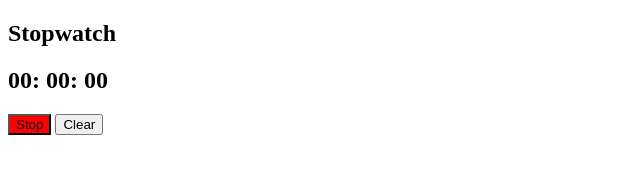
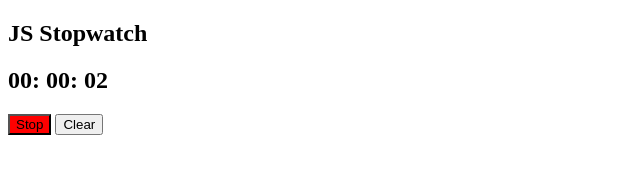
Before and after one commit to tiy-greenville-frontend-2016-feb/2.4-stopwatch, a plain HTML site: page index.html in a window 1280 px wide. Both pictures are taken after a click on the button "Start". Shown: the full height of the page, 0-640 px from the left. Drawn offline with Linux system fonts and the light colour scheme.

Commit message:
start button gets counter going.

```diff
--- a/index.html
+++ b/index.html
@@ -18,9 +18,8 @@
       <span class="seconds">00</span>
     </h1>
 
-    <button class="start">Start</button>
+    <button class="start" id="start-button">Start</button>
     <button class="clear">Clear</button>
-
   </section>
 
   <script src="main.js" type="text/javascript"></script>
--- a/main.js
+++ b/main.js
@@ -1,31 +1,64 @@
 (function(){
   'use strict';
 
-  var myStartButton;
-
-  console.log(document);
-
-  myStartButton = document.querySelector('.start');
+  var startTime;
+  var myStartButton = document.getElementById('start-button');
+  var hours = document.querySelector('.elapsed-time .hours');
+  var minutes = document.querySelector('.elapsed-time .minutes');
+  var seconds = document.querySelector('.elapsed-time .seconds');
 
   console.log(myStartButton);
 
-  /*
-    Function to handle button clicks
-  */
+  function toggleButton(){
+      myStartButton.style.backgroundColor = 'red';
+      myStartButton.textContent = 'Stop';
+  }
+
+  function milliscondsToInterval(ms){
+    var msLeft = ms;
+
+    var msInHour = 3600000;
+    var msInMin = 60000;
+    var msInSec = 1000;
+
+    var hours = Math.floor(msLeft / msInHour);
+    msLeft = msLeft % msInHour;
+
+    var minutes = Math.floor(msLeft / msInMin);
+    msLeft = msLeft % msInMin;
+
+    var seconds = Math.floor(msLeft / msInSec);
+
+    return [hours, minutes, seconds];
+  }
+
+  function formatInterval(interval) {
+    var formatted = [];
+    formatted[0] = ("0" + interval[0]).slice(-2);
+    formatted[1] = ("0" + interval[1]).slice(-2);
+    formatted[2] = ("0" + interval[2]).slice(-2);
+    return formatted;
+  }
+
+  function displayInterval(interval) {
+    var formattedInterval = formatInterval(interval);
+    hours.textContent = formattedInterval[0];
+    minutes.textContent = formattedInterval[1];
+    seconds.textContent = formattedInterval[2];
+  }
+
+  function logElapsedTime(){
+    var currentTime = new Date();
+    var elapsedTime = currentTime - startTime;
+    var elapsed = milliscondsToInterval(elapsedTime);
+
+    displayInterval(elapsed);
+  }
+
   function startButtonHandler(event){
-    console.log('I was just clicked!!');
-    var startButton = document.querySelector('.start');
-    startButton.style.backgroundColor = 'red';
-    startButton.textContent = 'Stop';
-    //alert(startButton.textContent);
-
-    var pageTitle = document.querySelector('.page-title');
-    console.log(pageTitle.textContent);
-
-    pageTitle.textContent = 'Stopwatch';
-    console.log(pageTitle.textContent);
-
-    console.log(pageTitle.id);
+    startTime = new Date();
+    toggleButton();
+    window.setInterval(logElapsedTime, 1000);
   }
 
   myStartButton.addEventListener('click', startButtonHandler);
```
